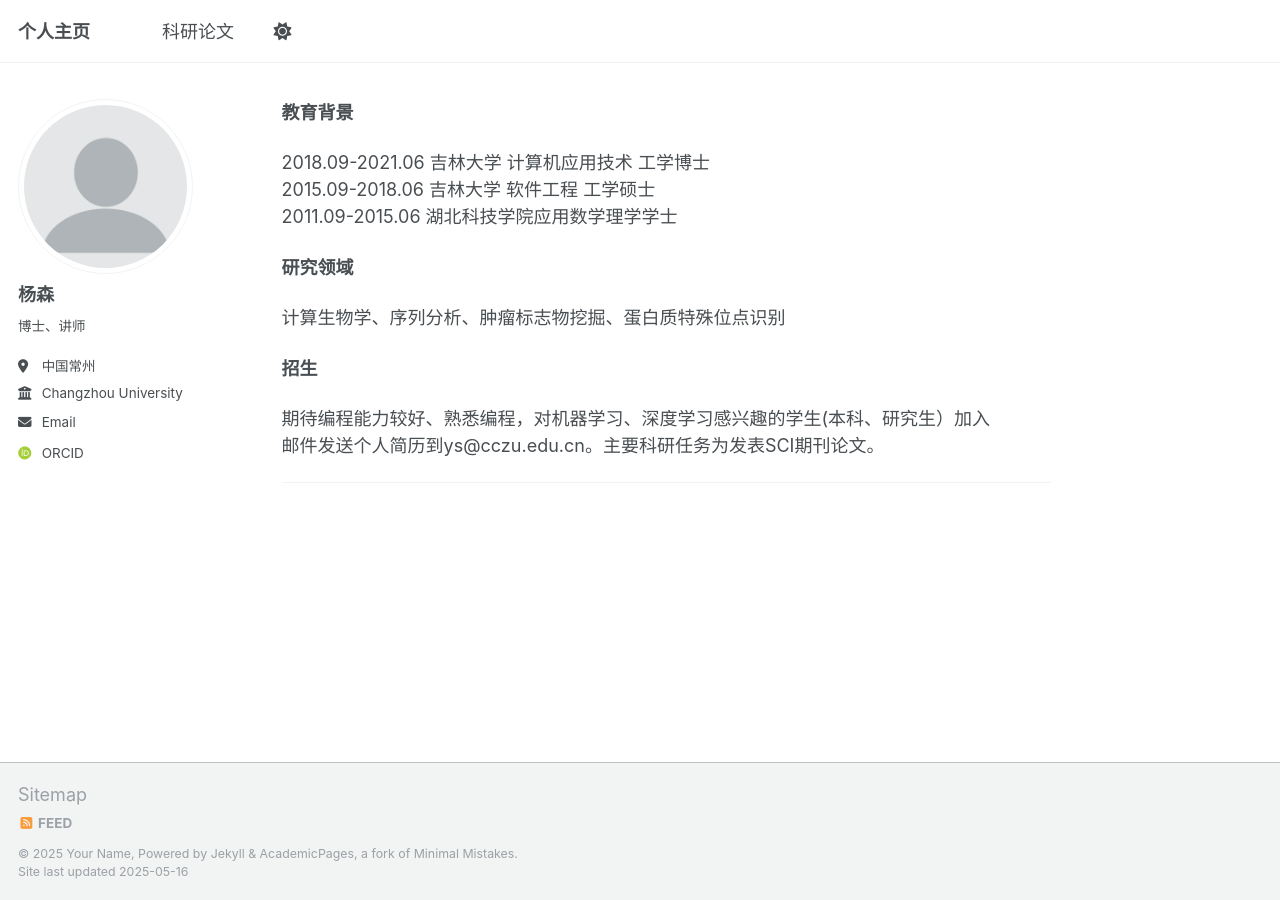
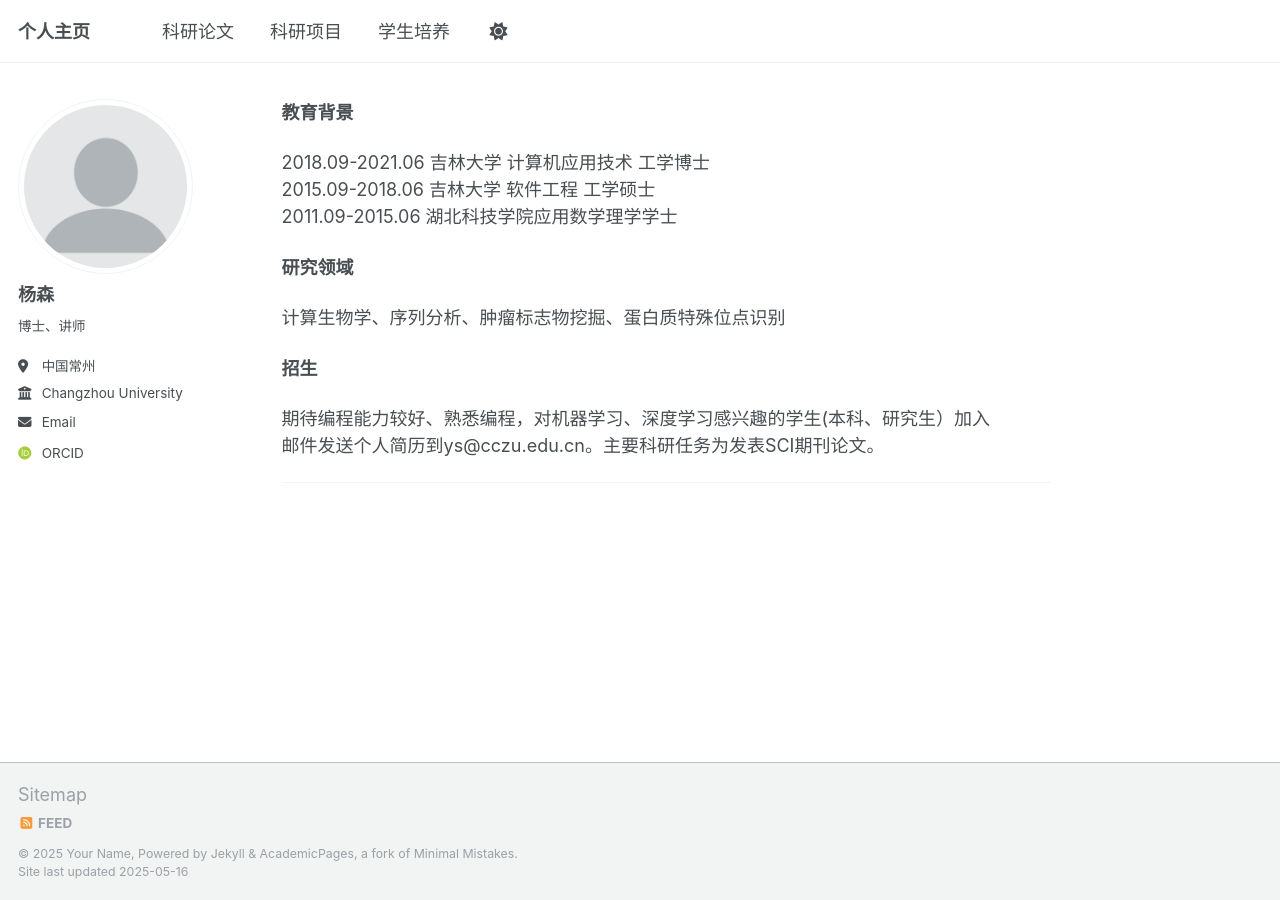
Before and after one commit to abcair/ys, a Jekyll site: the page built from _pages/about.md, in a window 1280 px wide. Built offline with Jekyll 4.4.1, drawn with Linux system fonts in a browser that asks for light colours; some web fonts are replaced.

Commit message:
Update navigation.yml
Signed-off-by: abcair <57550630+abcair@users.noreply.github.com>

```diff
--- a/_data/navigation.yml
+++ b/_data/navigation.yml
@@ -10,6 +10,12 @@
 main:
   - title: "科研论文"
     url: /paper/
+
+  - title: "科研项目"
+    url: /project/
+
+  - title: "学生培养"
+    url: /student/
 
   # - title: "Talks"
     # url: /talks/
```
